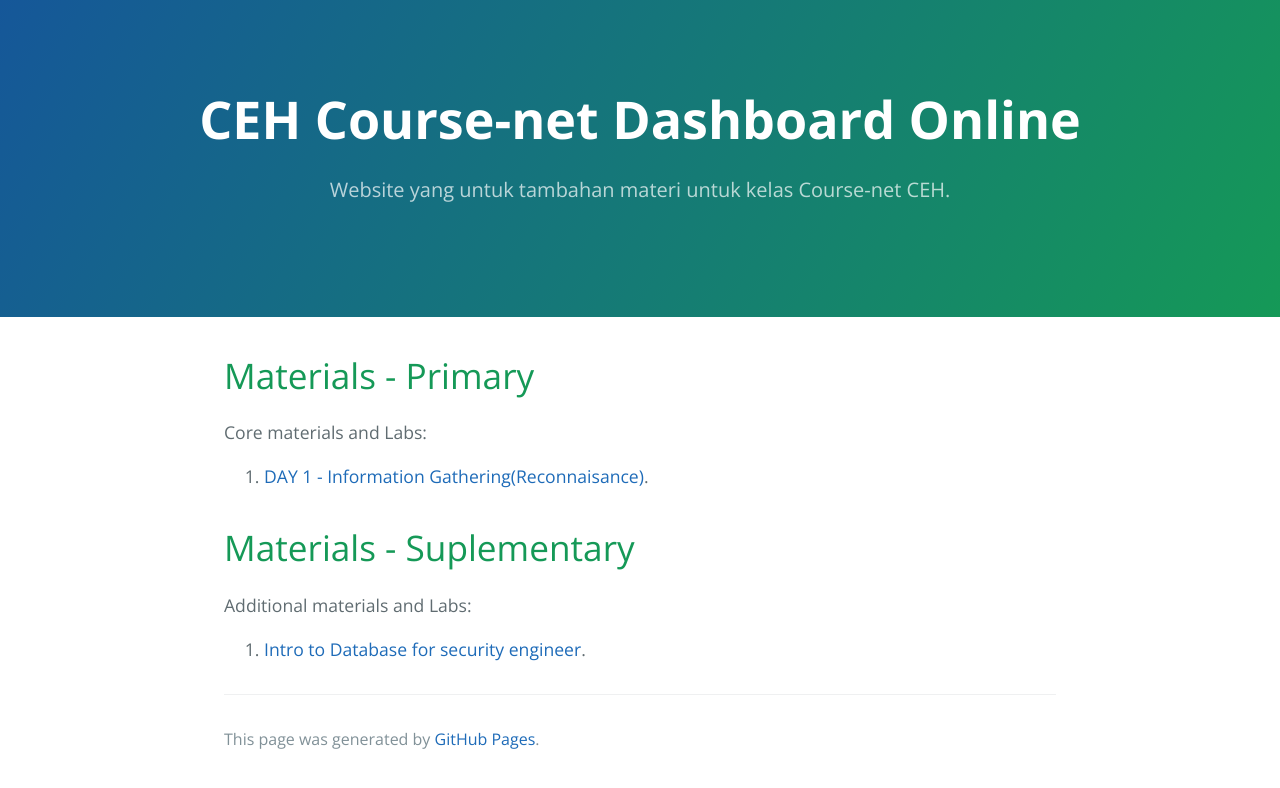
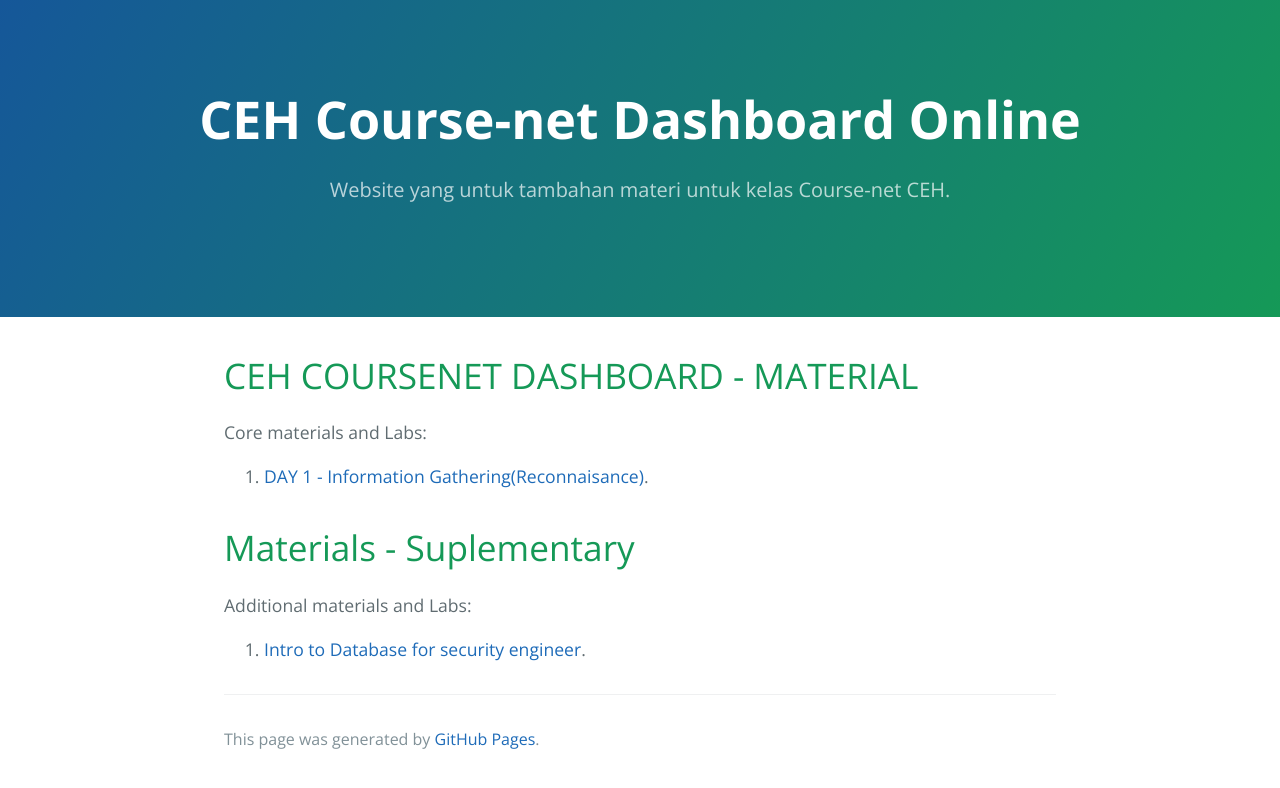
Before and after one commit to just-a-confused-seal/ethical-hacking-dashboard, a Jekyll site: the page built from index.md, in a window 1280 px wide. Shown: the top 788 px of the page. Built offline with Jekyll 4.4.1, drawn with Linux system fonts in a browser that asks for light colours.

Commit message:
Update index.md
Change header

```diff
--- a/index.md
+++ b/index.md
@@ -2,7 +2,7 @@
 layout: default
 ---
 
-# Materials - Primary
+# CEH COURSENET DASHBOARD - MATERIAL
 
 Core materials and Labs:
 
```
